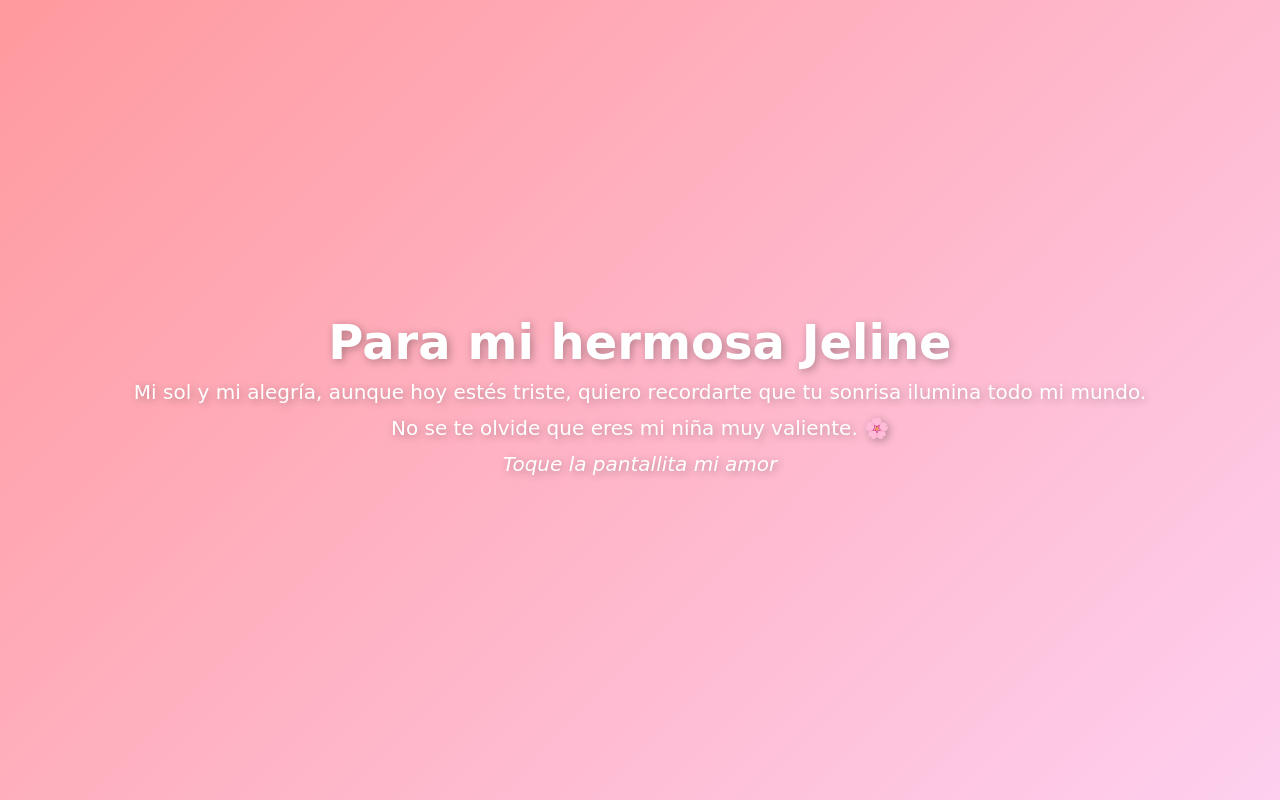
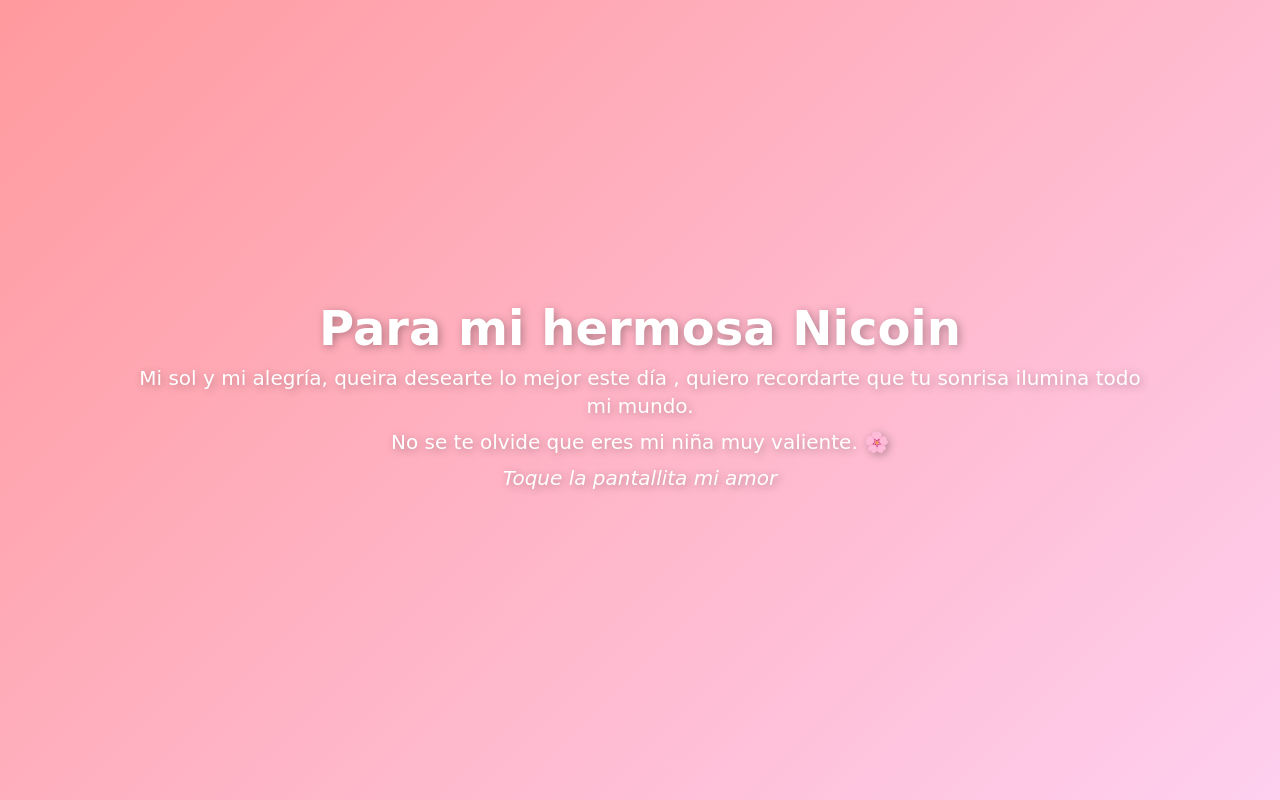
Before and after one commit to hhkmm870-jpg/Chikki, a plain HTML site: page index.html in a window 1280 px wide. Drawn offline with Linux system fonts and the light colour scheme.

Commit message:
Update index.html

```diff
--- a/index.html
+++ b/index.html
@@ -17,8 +17,8 @@
     <span class="heart" style="left: 60%; animation-delay: 0.5s; animation-duration: 5.5s;">💗</span>
 
     <div class="cover-content">
-      <h1>Para mi hermosa Jeline</h1>
-      <p>Mi sol y mi alegría, aunque hoy estés triste, quiero recordarte que tu sonrisa ilumina todo mi mundo.</p>
+      <h1>Para mi hermosa Nicoin</h1>
+      <p>Mi sol y mi alegría, queira desearte lo mejor este día , quiero recordarte que tu sonrisa ilumina todo mi mundo.</p>
       <p>No se te olvide que eres mi niña muy valiente. 🌸</p>
       <p><em>Toque la pantallita mi amor</em></p>
     </div>
```
